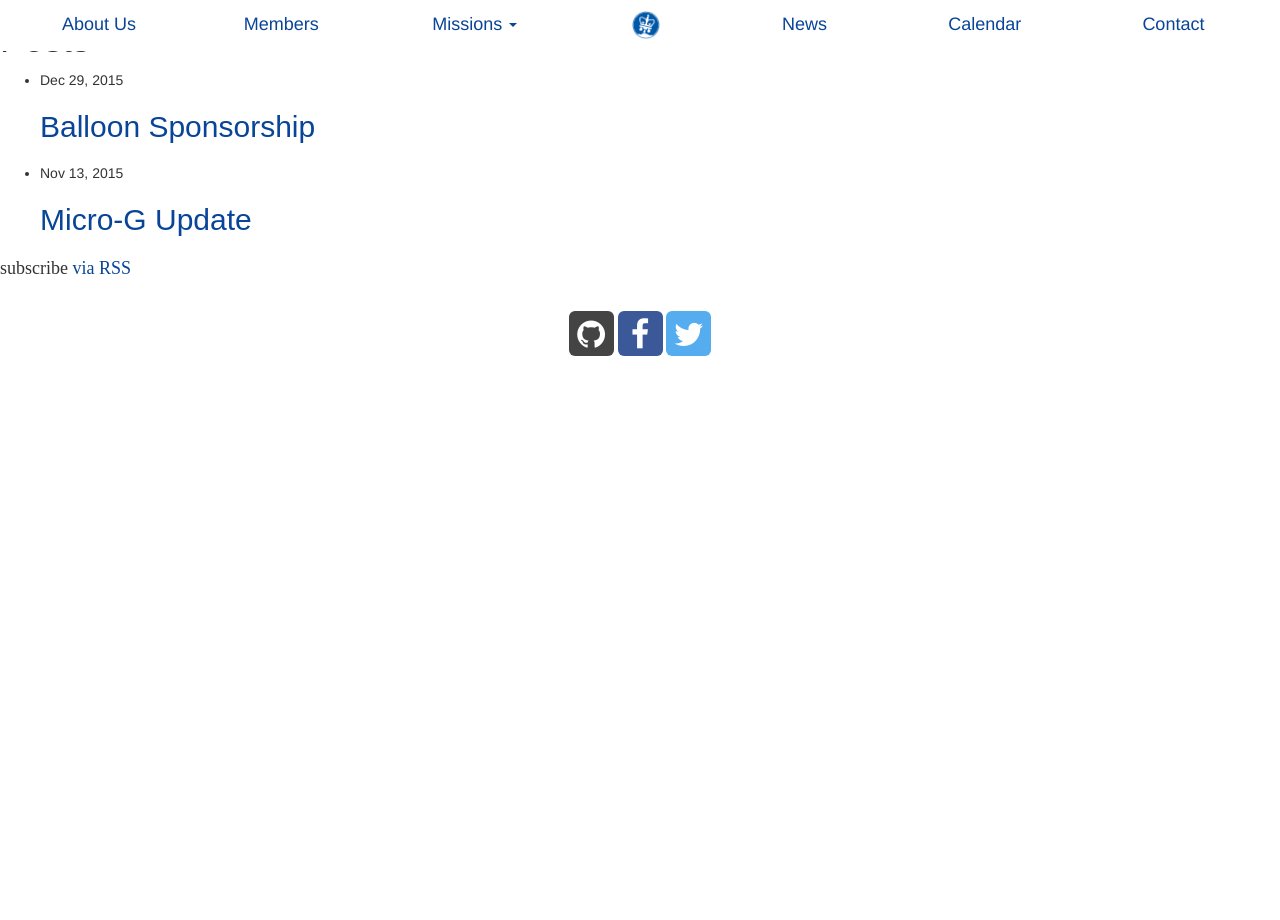
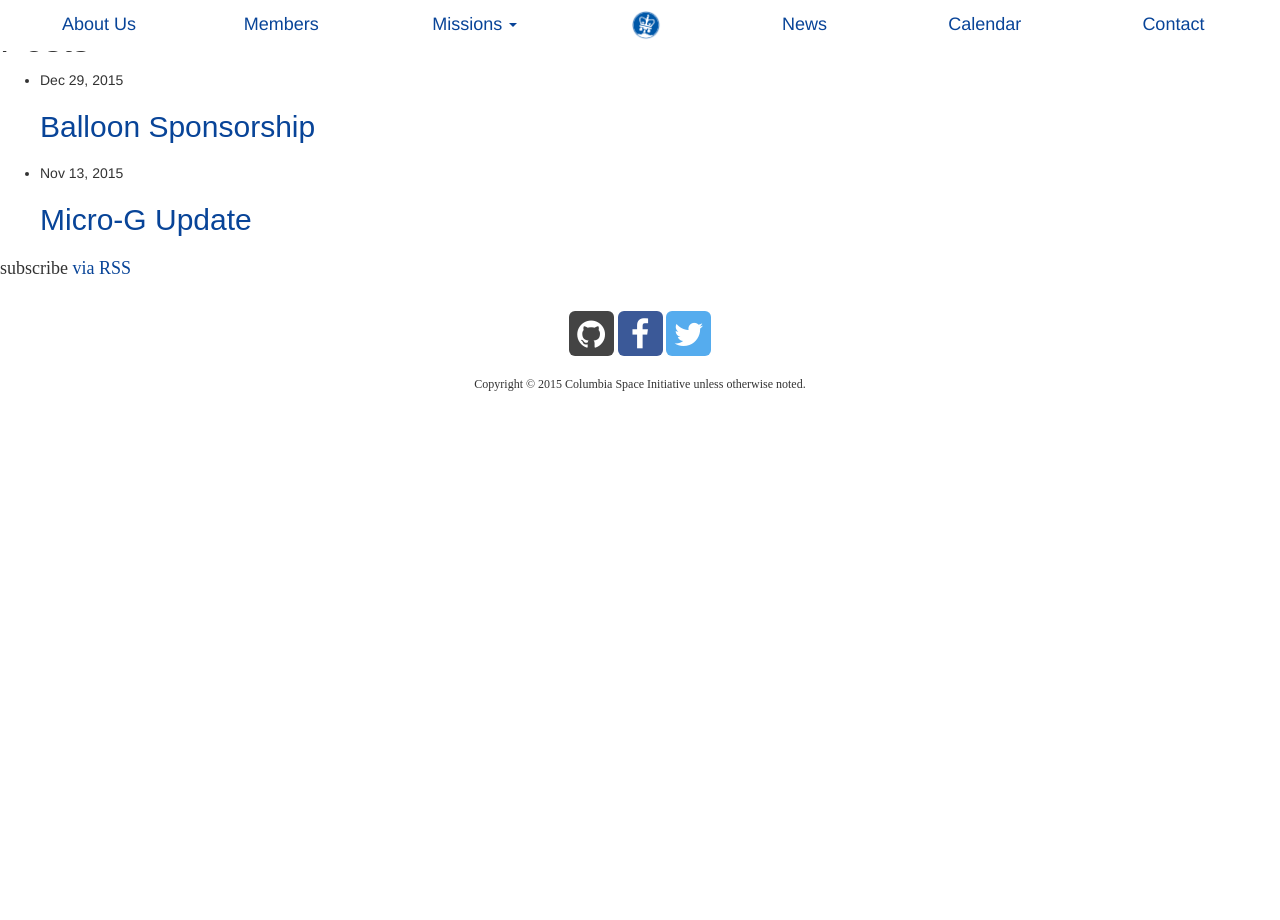
Before and after one commit to columbiaspace/columbiaspace.org, a Jekyll site: the page built from index.html, in a window 1280 px wide. Built offline with Jekyll 4.4.1, drawn with Linux system fonts in a browser that asks for light colours; nearby versions of some CDN libraries; some web fonts are replaced; library files that are not in the unit come from our copies; comment, search, counter and statistics services are not loaded.

Commit message:
almost forgot copyright.
Signed-off-by: Eugene Lee <leee@mit.edu>

```diff
--- a/_includes/footer.html
+++ b/_includes/footer.html
@@ -1,4 +1,4 @@
-<footer class="site-footer">
+<footer class="footer text-center site-footer">
   <div class="social">
 		<div class="container text-center">
 			<a class="btn btn-social-icon btn-lg btn-github" href="https://github.com/prichardsf/ColumbiaSpace">
@@ -12,4 +12,5 @@
   			</a>
 		</div>
 	</div>
+  <p>Copyright © 2015 Columbia Space Initiative unless otherwise noted.</p>
 </footer>
```
